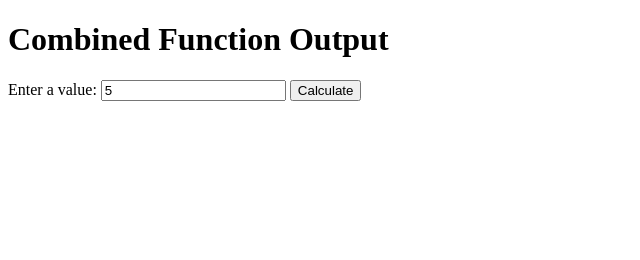
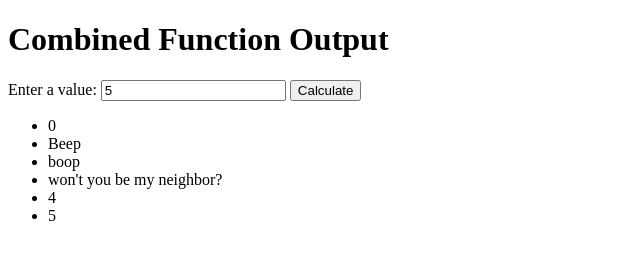
Before and after one commit to Darlene503/roboger, a plain HTML site: page index.html in a window 1280 px wide. Both pictures are taken after typing "5" into the empty fields and a click on the button "Calculate". Shown: the whole page, without its empty margins (0-640 px from the left). Drawn offline with Linux system fonts and the light colour scheme.

Commit message:
return answers on html

```diff
--- a/JS/scripts.js
+++ b/JS/scripts.js
@@ -15,3 +15,17 @@ function combinedFunction(value) {
   }
   return result;
 }
+
+document.getElementById("calculate-button").addEventListener("click", calculate);
+
+function calculate() {
+  let value = parseInt(document.getElementById("input-value").value);
+  let result = combinedFunction(value);
+  let outputList = document.getElementById("output-list");
+  outputList.innerHTML = "";
+  for (let i = 0; i < result.length; i++) {
+    let listItem = document.createElement("li");
+    listItem.textContent = result[i];
+    outputList.appendChild(listItem);
+  }
+}
--- a/index.html
+++ b/index.html
@@ -3,7 +3,6 @@
 <head>
   <title>Combined Function Output</title>
 </head>
-  <script src="JS/scripts.js"></script>
 <body>
   <div class="container">
     <h1>Combined Function Output</h1>
@@ -14,5 +13,7 @@
     <ul id="output-list"></ul>
   </div>
 
+  <script src="JS/scripts.js"></script>
+  <script src="JS/main.js"></script>
 </body>
 </html>
```
Also changed, not shown: 1 other file.
